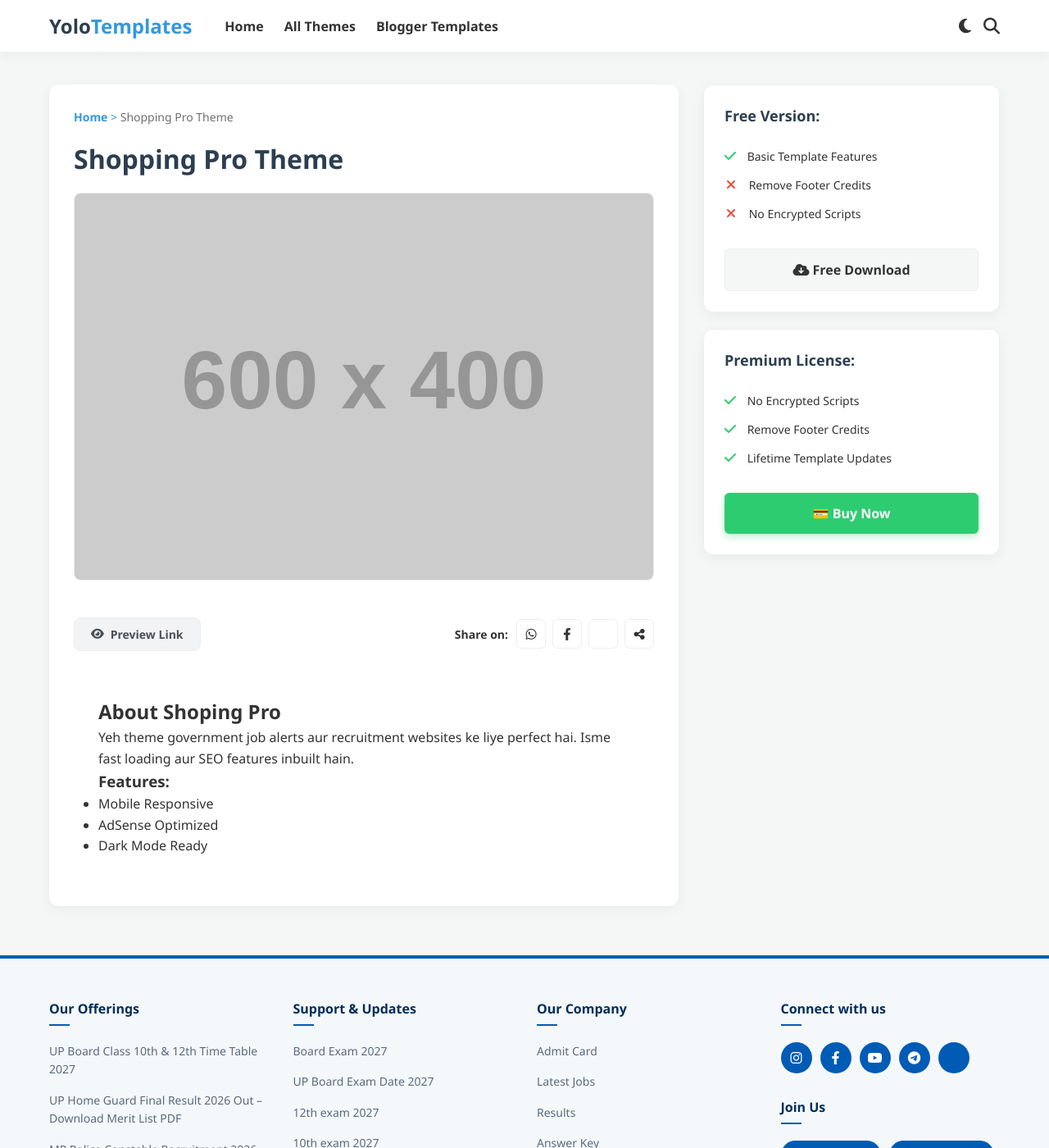
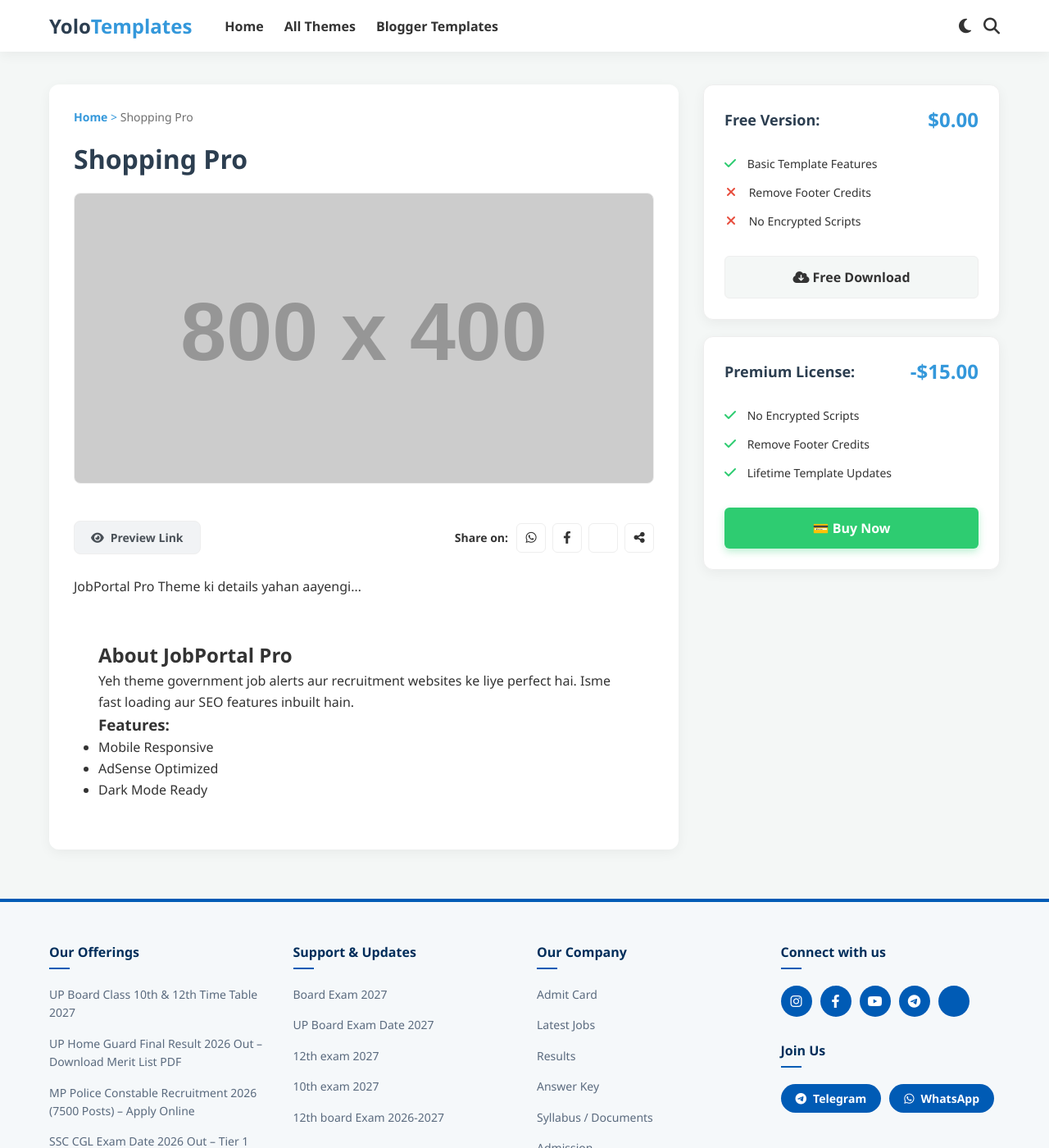
Before and after one commit to yolotemplates/yolotemplates.github.io, a Jekyll site: the page built from _posts/2026-10-30-shopping.md, in a window 1280 px wide and 1400 px high. Shown: the whole window at 82% size. Built offline with Jekyll 4.4.1, drawn with Linux system fonts in a browser that asks for light colours.

Commit message:
Update 2026-10-30-shopping.md

```diff
--- a/_posts/2026-10-30-shopping.md
+++ b/_posts/2026-10-30-shopping.md
@@ -1,13 +1,17 @@
 ---
 layout: post
-title: "Shopping Pro Theme"
-image: "https://via.placeholder.com/600x400/ececec/999999?text=Shoping"
-preview_link: "https://yolotemplates.github.io/jobportal-preview"
-download_link: "https://yourpaymentgateway.com/jobportal"
+title: "Shopping Pro"
+image: "https://via.placeholder.com/800x400/ececec/999999?text=JobPortal+Preview"
+preview_link: "https://buy-link-here.com"
+download_link: "https://free-download-link.com"
+free_price: "$0.00"
+premium_price: "-$15.00"
 ---
 
+JobPortal Pro Theme ki details yahan aayengi...
+
 <div class="post-content">
-  <h2>About Shoping Pro</h2>
+  <h2>About JobPortal Pro</h2>
   <p>Yeh theme government job alerts aur recruitment websites ke liye perfect hai. Isme fast loading aur SEO features inbuilt hain.</p>
 
   <h3>Features:</h3>
```
